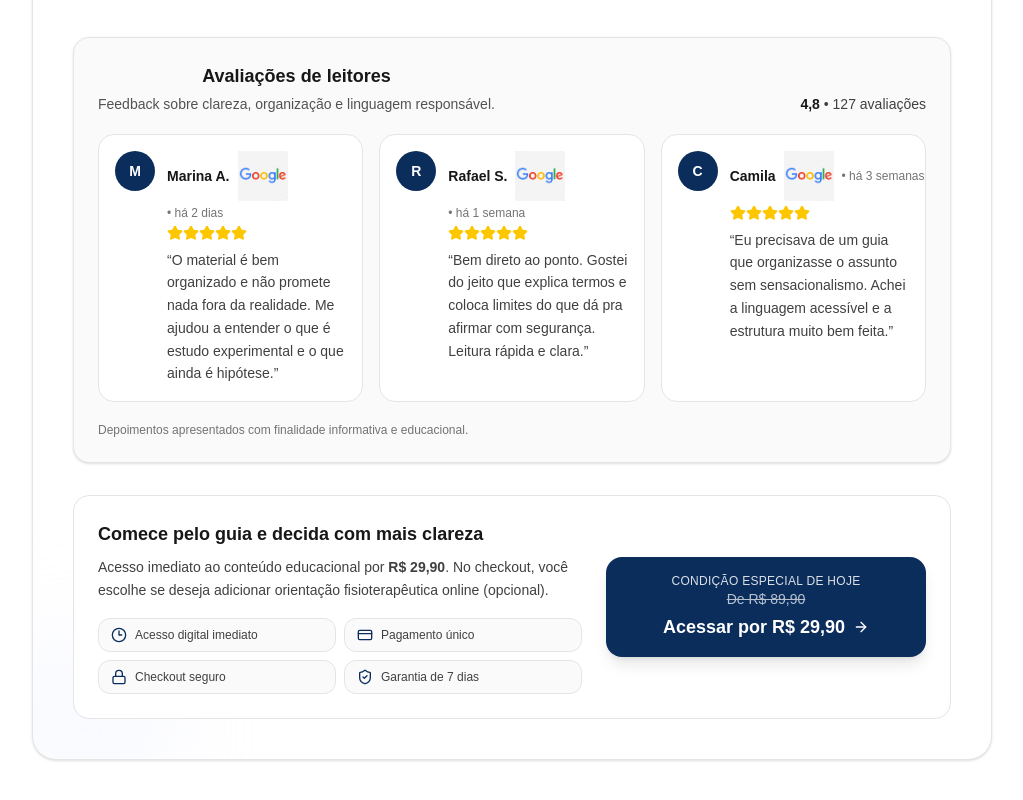
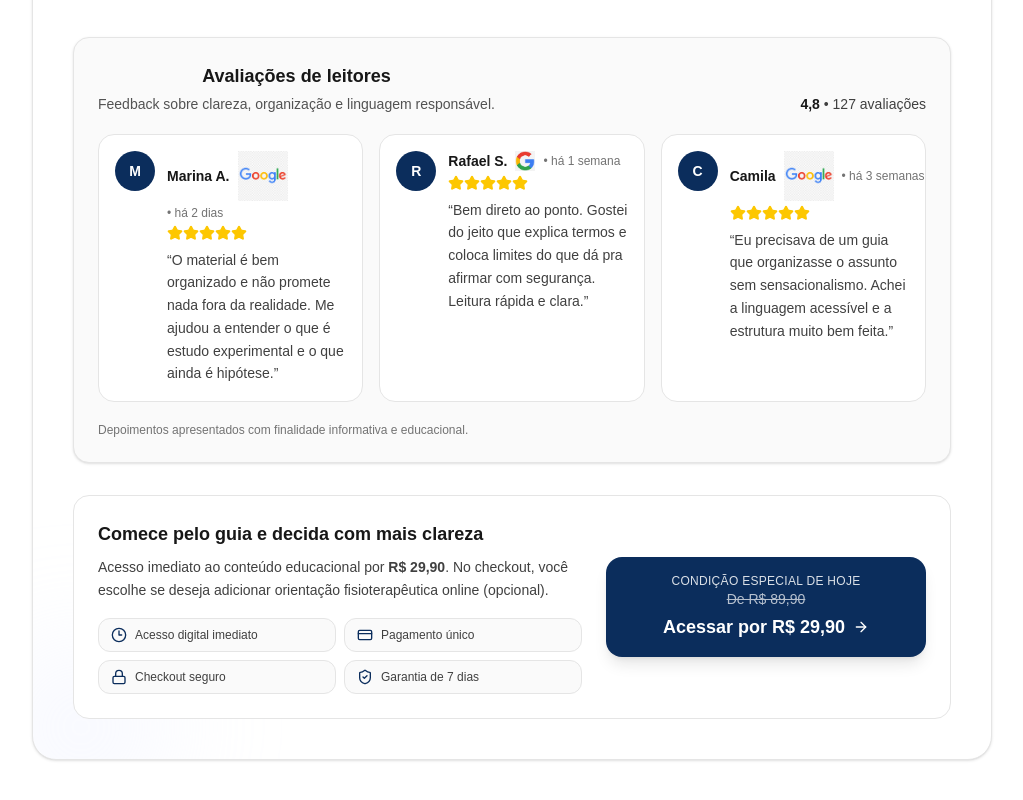
Before and after one commit to leandrotnorio/quiz-polilaminina, a Next.js app: page /oferta in a window 1280 px wide. Shown: the part 1560-2360 px from the top of the page, without its empty margins (128-1151 px from the left). Built offline with nearby package versions, Linux system fonts and the light colour scheme; no server answers.

Commit message:
alt na LP

```diff
--- a/src/app/oferta/page.tsx
+++ b/src/app/oferta/page.tsx
@@ -253,11 +253,11 @@ export default function OfertaPage() {
           <div className="flex flex-wrap items-center gap-x-2 gap-y-1">
             <p className="text-sm font-semibold text-neutral-900">Rafael S.</p>
               <Image
-                src="/google.png"
+                src="/google1.jpg"
                 alt="Google"
-                width={50}
+                width={20}
                 height={10}
-                className="object-contain bg-white"
+                className="object-contain"
               />
 
 
```
Also changed, not shown: public/google1.jpg (added).
